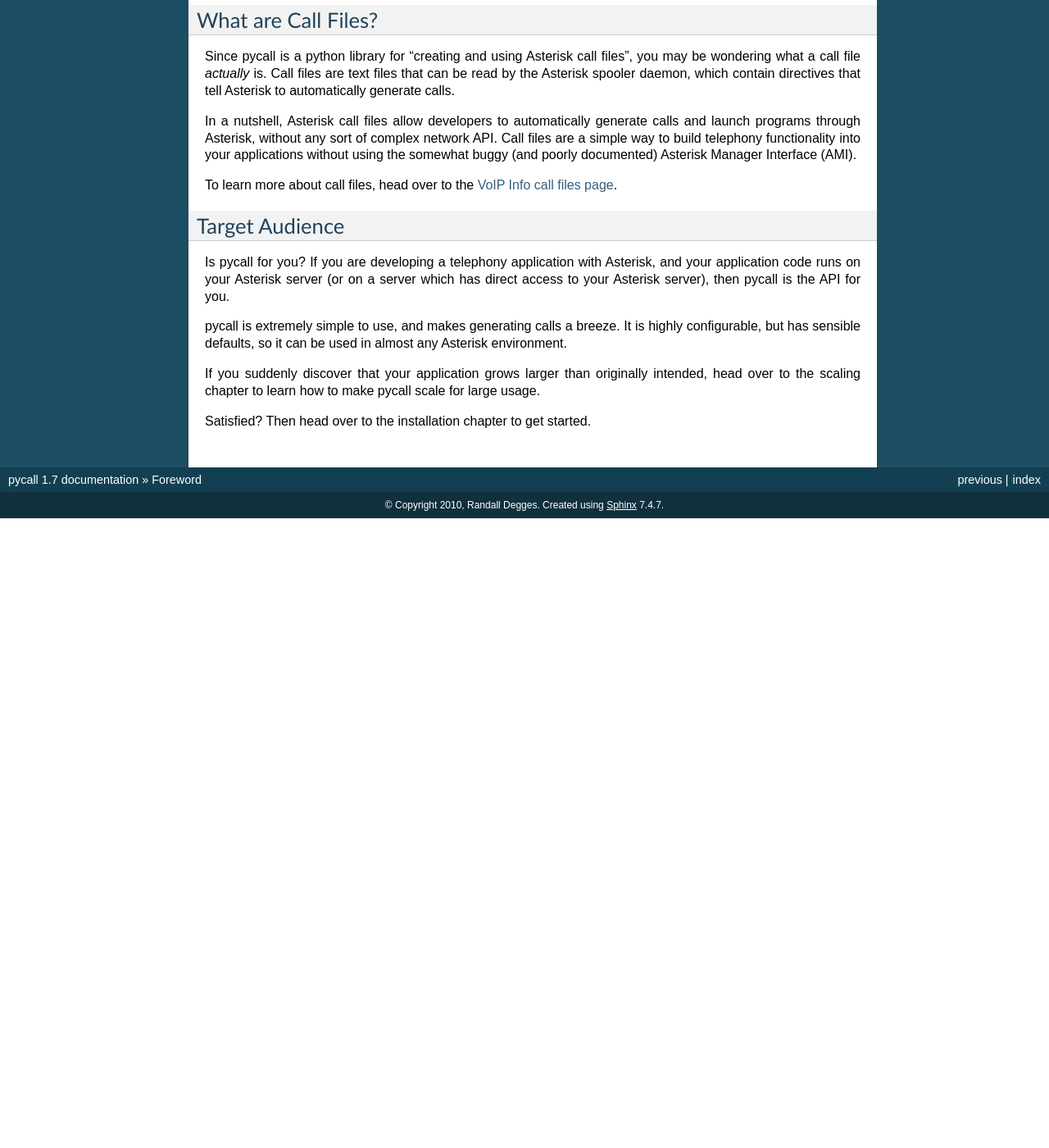
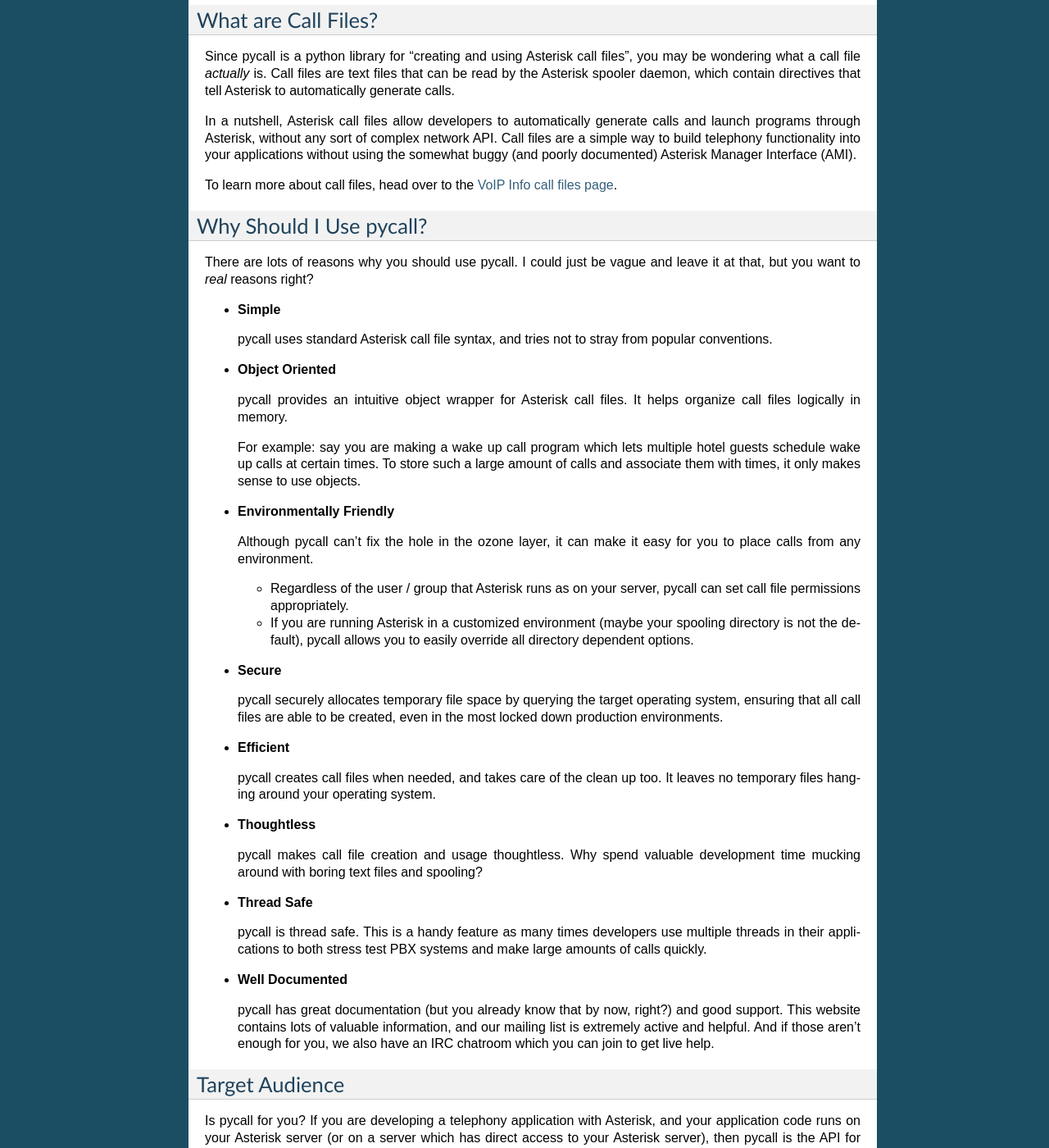
Before and after one commit to rdegges/pycall, a Sphinx documentation site: the page built from docs/foreword.rst, in a window 1280 px wide and 1400 px high, scrolled down 434 px. Shown: the whole window at 82% size. Built offline with Sphinx 7.4.7, drawn with Linux system fonts in a browser that asks for light colours; pages that are not in the unit, such as notebooks, are missing from menus; before the commit the page ends 1066 px from its top, so only the background shows below that; some of the changed text lies outside the part shown.

Commit message:
Adding a 'Why Should I Use pycall?' section.
This section explains why pycall is a great choice for your application.

```diff
--- a/docs/foreword.rst
+++ b/docs/foreword.rst
@@ -39,6 +39,69 @@
 To learn more about call files, head over to the `VoIP Info call files page
 <http://www.voip-info.org/wiki/index.php?page_id=354>`_.
 
+Why Should I Use pycall?
+------------------------
+
+There are lots of reasons why you should use pycall. I could just be vague and
+leave it at that, but you want to *real* reasons right?
+
+*	**Simple**
+
+	pycall uses standard Asterisk call file syntax, and tries not to stray from
+	popular conventions.
+
+*	**Object Oriented**
+
+	pycall provides an intuitive object wrapper for Asterisk call files. It
+	helps organize call files logically in memory.
+
+	For example: say you are making a wake up call program which lets multiple
+	hotel guests schedule wake up calls at certain times. To store such a large
+	amount of calls and associate them with times, it only makes sense to use
+	objects.
+
+*	**Environmentally Friendly**
+
+	Although pycall can't fix the hole in the ozone layer, it can make it easy
+	for you to place calls from any environment.
+
+	*	Regardless of the user / group that Asterisk runs as on your server,
+		pycall can set call file permissions appropriately.
+
+	*	If you are running Asterisk in a customized environment (maybe your
+		spooling directory is not the default), pycall allows you to easily
+		override all directory dependent options.
+
+*	**Secure**
+
+	pycall securely allocates temporary file space by querying the target
+	operating system, ensuring that all call files are able to be created, even
+	in the most locked down production environments.
+
+*	**Efficient**
+
+	pycall creates call files when needed, and takes care of the clean up too.
+	It leaves no temporary files hanging around your operating system.
+
+*	**Thoughtless**
+
+	pycall makes call file creation and usage thoughtless. Why spend valuable
+	development time mucking around with boring text files and spooling?
+
+*	**Thread Safe**
+
+	pycall is thread safe. This is a handy feature as many times developers use
+	multiple threads in their applications to both stress test PBX systems and
+	make large amounts of calls quickly.
+
+*	**Well Documented**
+
+	pycall has great documentation (but you already know that by now, right?)
+	and good support. This website contains lots of valuable information, and
+	our mailing list is extremely active and helpful. And if those aren't
+	enough for you, we also have an IRC chatroom which you can join to get live
+	help.
+
 Target Audience
 ---------------
 
```
